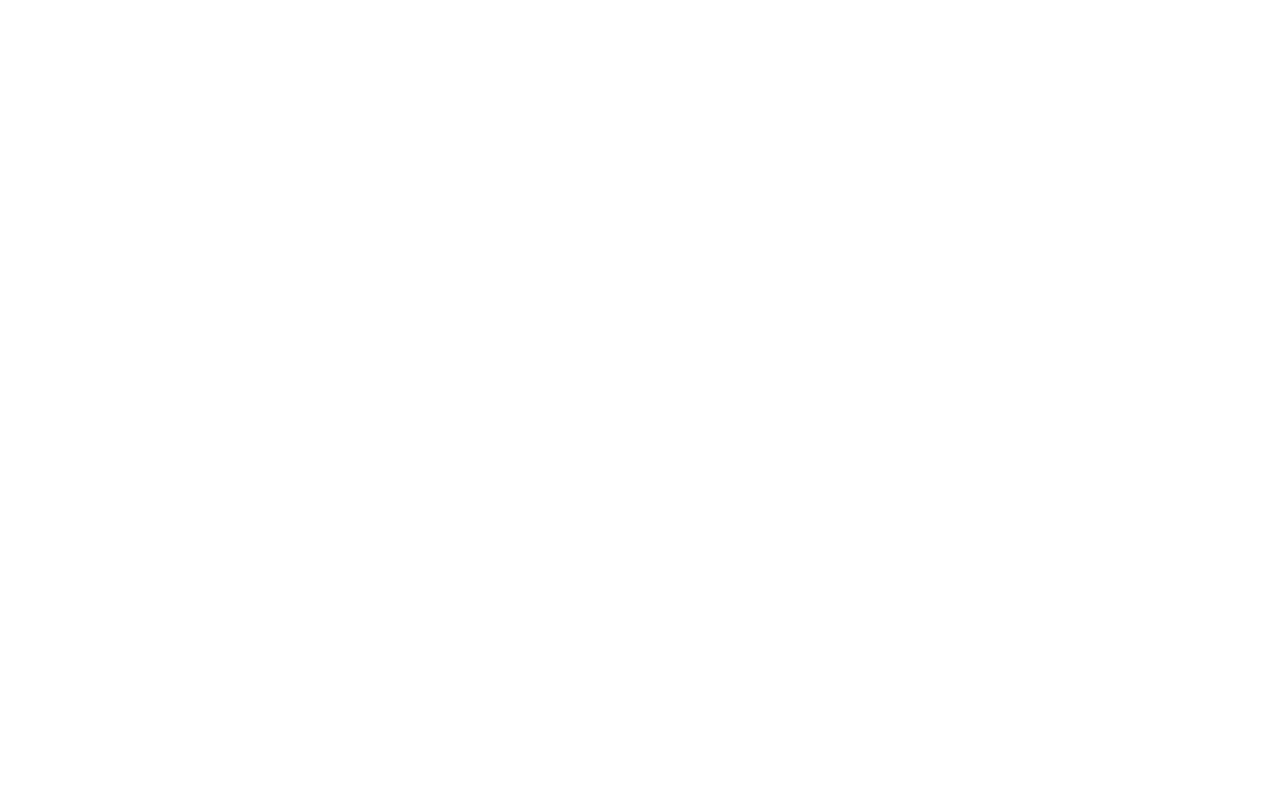
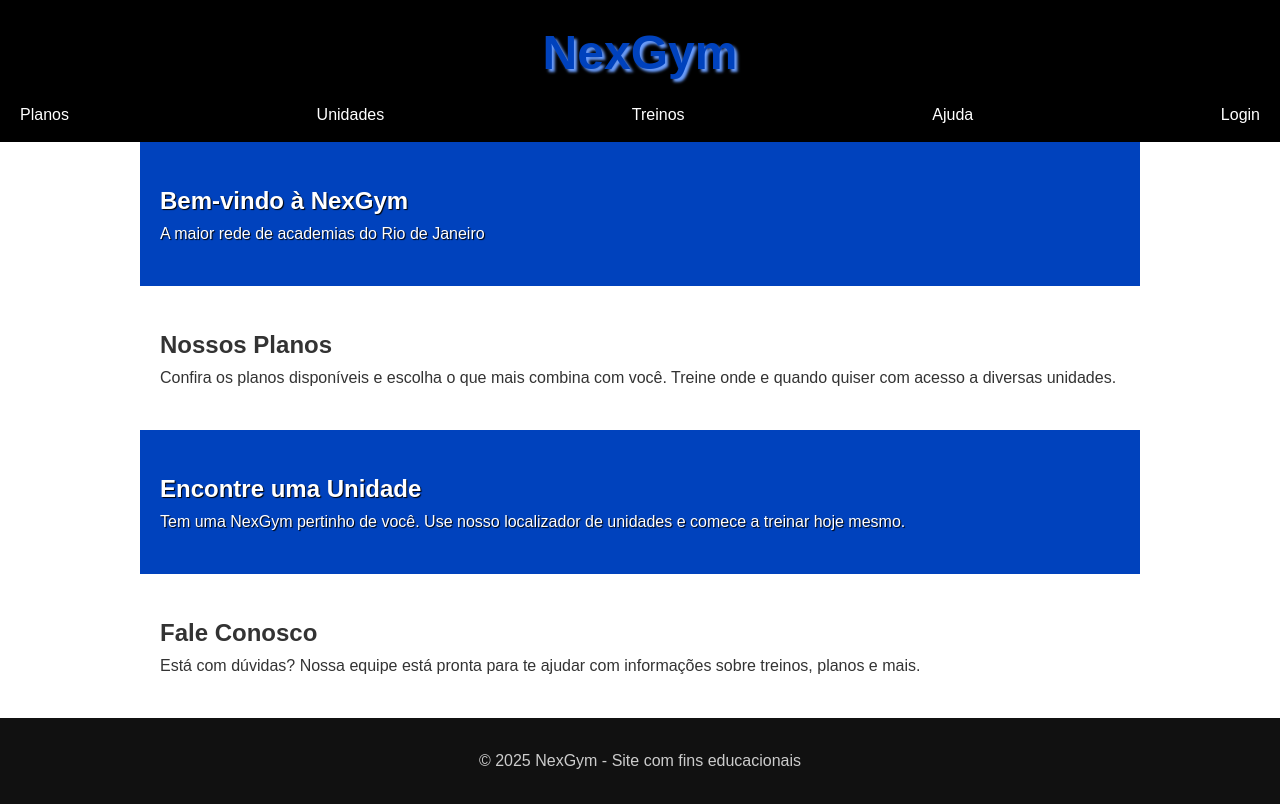
Before and after one commit to GustavoLopesMoreira/NexGym, a plain HTML site: page index.html in a window 1280 px wide. Drawn offline with Linux system fonts and the light colour scheme.

Commit message:
estrutura basica

```diff
--- a/index.html
+++ b/index.html
@@ -1,19 +1,53 @@
 <!DOCTYPE html>
 <html lang="pt-br">
+
 <head>
     <meta charset="UTF-8">
     <meta name="viewport" content="width=device-width, initial-scale=1.0">
     <title>Document</title>
+    <link rel="stylesheet" href="style.css">
 </head>
+
 <body>
     <header>
-
+        <div class="logo"><a href="index.html">NexGym</a></div>
+        <nav>
+            <ul>
+                <li><a href="#">Planos</a></li>
+                <li><a href="#">Unidades</a></li>
+                <li><a href="#">Treinos</a></li>
+                <li><a href="#">Ajuda</a></li>
+                <li><a href="#">Login</a></li>
+            </ul>
+        </nav>
     </header>
     <main>
+        <section class="section1">
+            <h2>Bem-vindo à NexGym</h2>
+            <p>A maior rede de academias do Rio de Janeiro</p>
+        </section>
 
+        <section class="section2">
+            <h2>Nossos Planos</h2>
+            <p>Confira os planos disponíveis e escolha o que mais combina com você. Treine onde e quando quiser com
+                acesso a diversas unidades.</p>
+        </section>
+
+        <section class="section1">
+            <h2>Encontre uma Unidade</h2>
+            <p>Tem uma NexGym pertinho de você. Use nosso localizador de unidades e comece a treinar hoje mesmo.</p>
+        </section>
+
+        <section class="section2">
+            <h2>Fale Conosco</h2>
+            <p>Está com dúvidas? Nossa equipe está pronta para te ajudar com informações sobre treinos, planos e mais.
+            </p>
+        </section>
     </main>
     <footer>
+        <p>&copy; 2025 NexGym - Site com fins educacionais</p>
+    </footer>
 
-    </footer>
 </body>
+
 </html>
--- a/style.css
+++ b/style.css
@@ -1,47 +1,94 @@
 * {
     margin: 0;
-    padding: 10;
+    padding: 0;
+    box-sizing: border-box;
+}
 
+body {
+    font-family: Arial, sans-serif;
+    line-height: 1.6;
+    color: #333;
 }
 
 header {
-    display: flex;
-    flex-flow: row wrap;
-    justify-content: center;
-    background-color: #32689e;
-    color: white;
-    border-radius: 20px;
-
+    background-color: #000;
+    color: #fff;
+    padding: 15px 20px;
+    position: sticky;
+    top: 0;
+    z-index: 1000;
 }
 
-#h1header {
+.logo {
+    font-size: 24px;
+    font-weight: bold;
+    color: #0042bd;
     text-align: center;
-    font-size: 2em;
-
 }
 
-header>nav {
-    display: flex;
-    flex-flow: row wrap;
-    justify-content: center;
-    align-items: center;
-
+.logo>a{
+    text-decoration: none;
+    color: #0042bd;
+    font-size: 2em;
+    text-shadow: 3px 3px 3px #6c9fff;
+}
+nav {
+    margin-top: 10px;
 }
 
-header>nav>a {
-    background-color: #534942;
-    color: rgb(255, 255, 255);
-    padding: 10px;
-    margin: 5px;
-    border-radius: 5px;
-    text-decoration: none;
-    text-align: center;
-    width: 100px;
-
+nav ul {
+    display: flex;
+    flex-wrap: row wrap;
+    justify-content: space-between;
+    list-style: none;
+    gap: 20px;
 }
 
-header>nav>a:hover {
-    background-color: white;
-    color: black;
-    transition: 0.3s;
+nav ul li a {
+    text-decoration: none;
+    color: #fff;
+    font-weight: 500;
 }
+
+nav>ul>li>a:hover {
+    border: 1px solid #0042bd;
+    padding: 8px;
+    background-color: #0042bd;
+}
+
+.hero {
+    padding: 60px 20px;
+    background-color: #0042bd;
+    color: #000;
+    text-align: center;
+}
+
+.hero h1 {
+    font-size: 36px;
+    margin-bottom: 20px;
+}
+
+.section1 {
+    padding: 40px 20px;
+    max-width: 1000px;
+    margin: auto;
+    background-color: #0042bd;
+    color: white;
+    text-shadow: 1px 1px 1px black;
+}
+.section2 {
+    padding: 40px 20px;
+    max-width: 1000px;
+    margin: auto;
+}
+
+.section p {
+    font-size: 16px;
+}
+
+footer {
+    background-color: #111;
+    color: #ccc;
+    padding: 30px 20px;
+    text-align: center;
+}
--- a/styletelasmenores.css
+++ /dev/null
@@ -1,23 +0,0 @@
-header {
-    display: flex;
-    flex-flow: row wrap;
-    justify-content: center;
-    background-color: #32689e;
-    color: rgb(255, 0, 0);
-    border-radius: 20px;
-}
-header>nav {
-}
-header>nav>a {
-    background-color: #534942;
-    color: rgb(255, 255, 255);
-    border-radius: 5px;
-    text-decoration: none;
-    text-align: center;
-    width: 200px ;
-}
-header>nav>a:hover {
-    background-color: white;
-    color: black;
-    transition: 0.3s;
-}
```
Also changed, not shown: aaa.html (added, +11 -0 lines).
